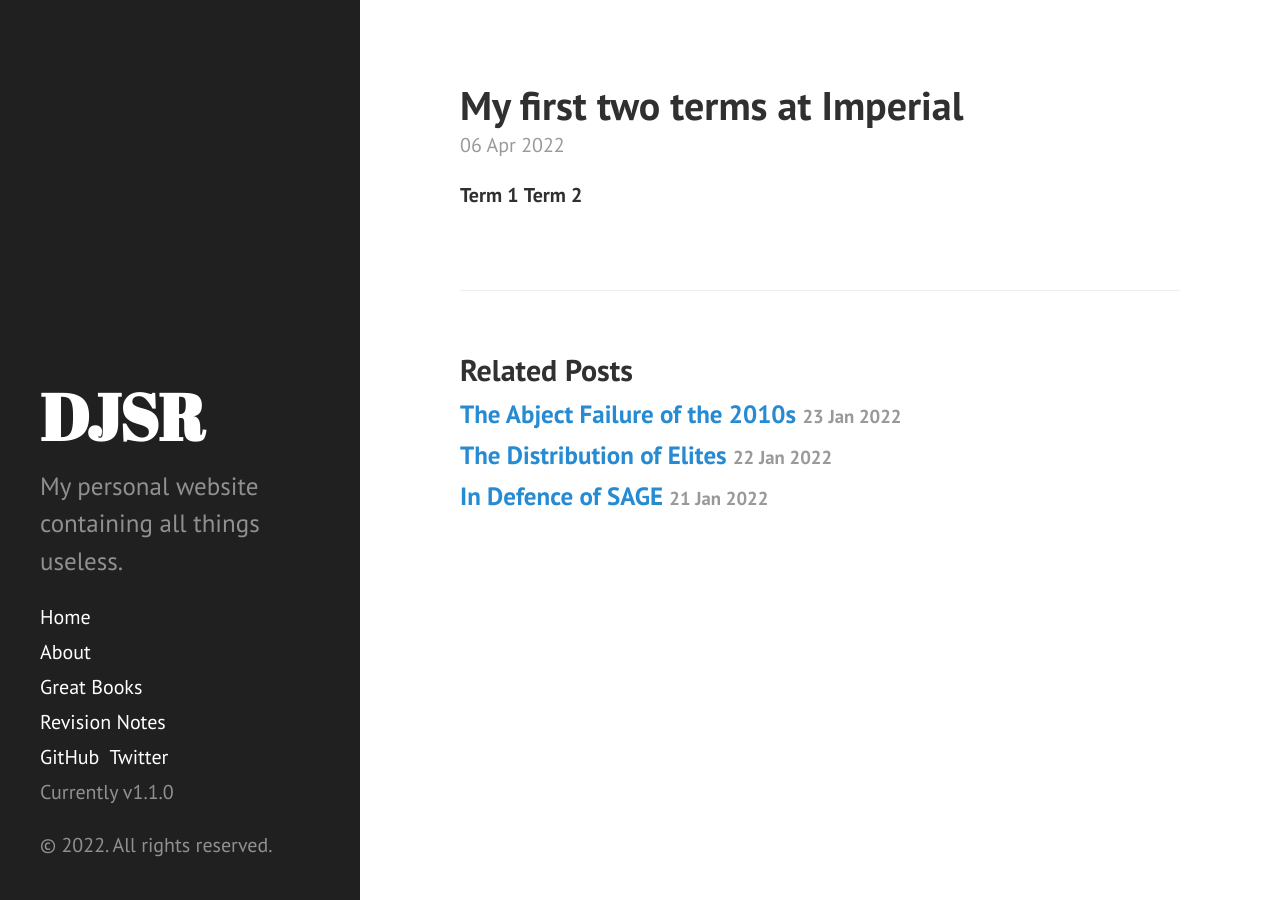
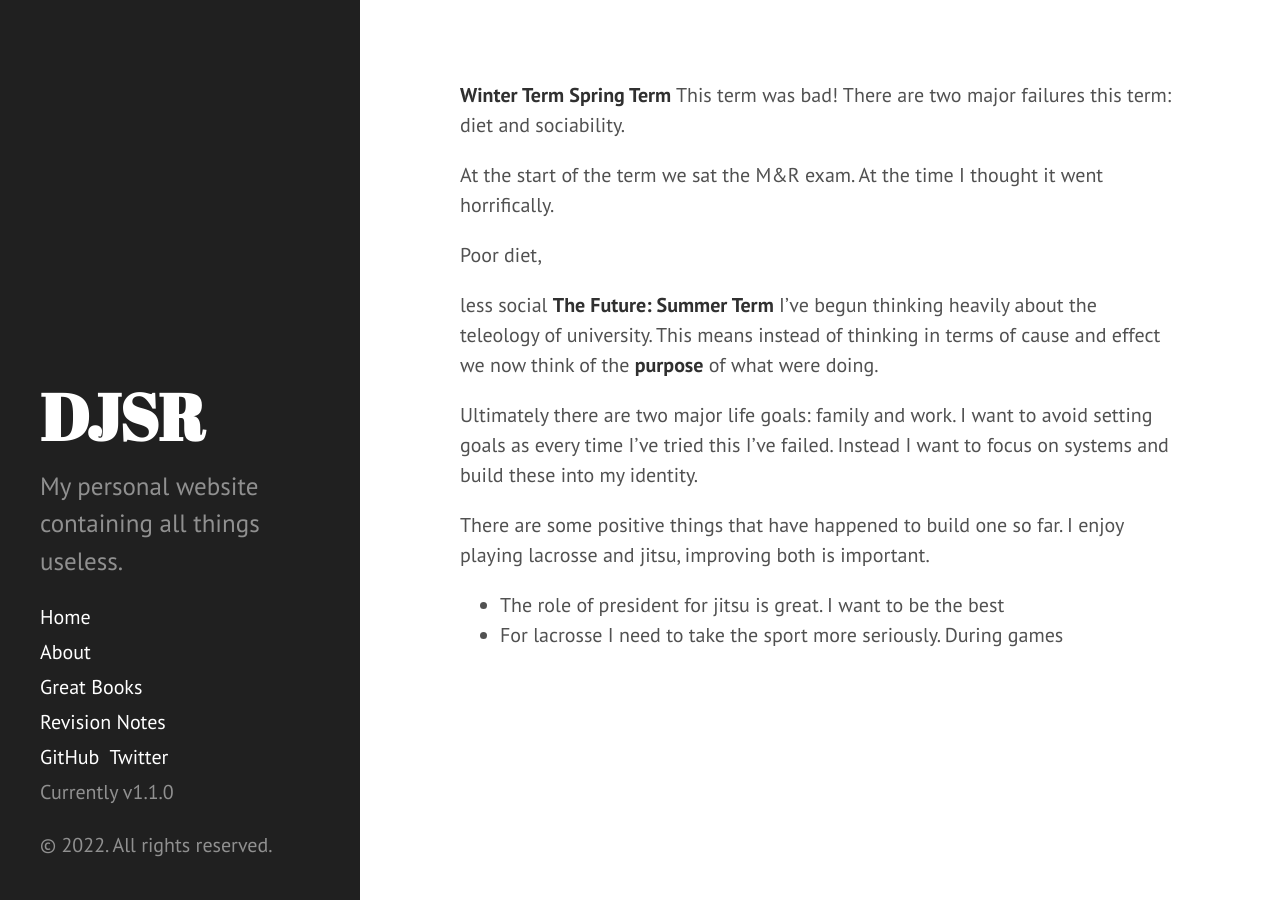
Before and after one commit to dansomrob/dansomrob.github.io, a Jekyll site: the page built from _posts/2022-04-06-term_update.md, in a window 1280 px wide. Built offline with Jekyll 4.4.1, drawn with Linux system fonts in a browser that asks for light colours.

Commit message:
Update 2022-04-06-term_update.md

```diff
--- a/_posts/2022-04-06-term_update.md
+++ b/_posts/2022-04-06-term_update.md
@@ -1,6 +1,21 @@
 ---
-layout: post
+layout: default
 title: My first two terms at Imperial
 ---
-**Term 1**
-**Term 2**
+**Winter Term**
+**Spring Term**
+This term was bad! There are two major failures this term: diet and sociability.
+
+At the start of the term we sat the M&R exam. At the time I thought it went horrifically.
+
+Poor diet,
+
+less social
+**The Future: Summer Term**
+I've begun thinking heavily about the teleology of university. This means instead of thinking in terms of cause and effect we now think of the **purpose** of what were doing.
+
+Ultimately there are two major life goals: family and work. I want to avoid setting goals as every time I've tried this I've failed. Instead I want to focus on systems and build these into my identity.
+
+There are some positive things that have happened to build one so far. I enjoy playing lacrosse and jitsu, improving both is important.
+- The role of president for jitsu is great. I want to be the best
+- For lacrosse I need to take the sport more seriously. During games
```
